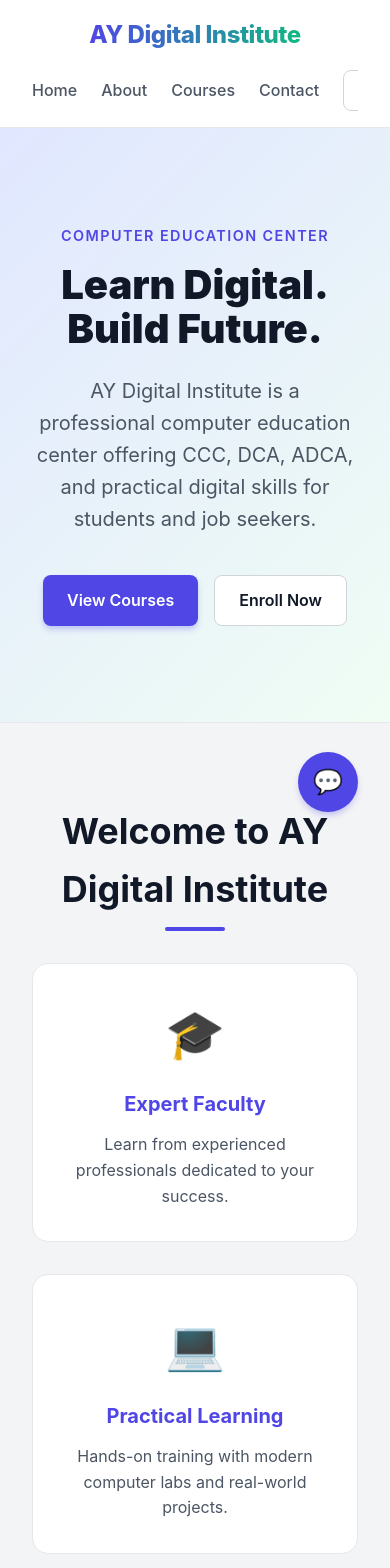
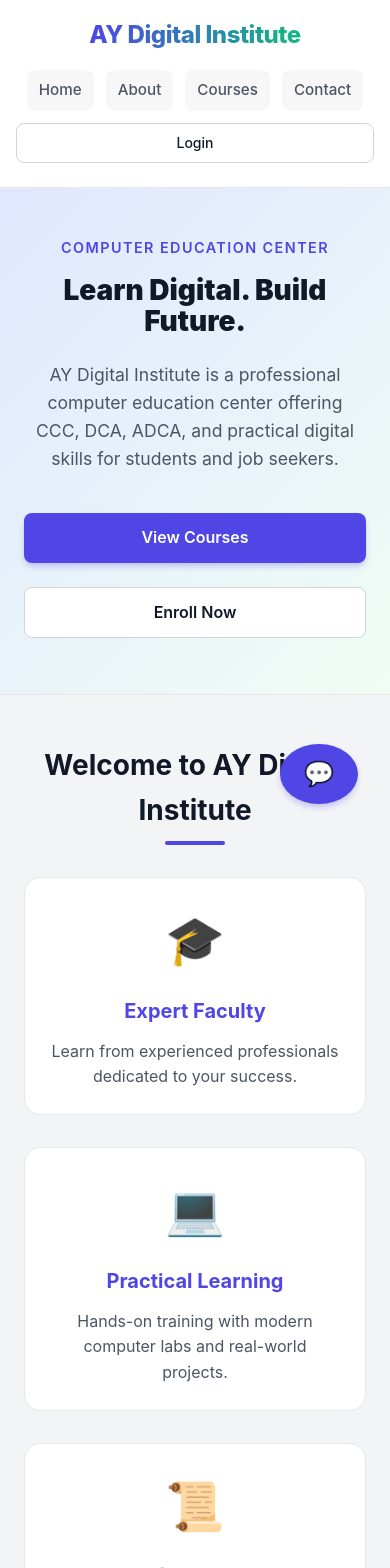
Before and after one commit to aydigitalinstitutes/website, a React (Vite) app: page / in a window 390 px wide. Shown: the top 1568 px of the page. Built offline with nearby package versions, Linux system fonts and the light colour scheme; no server answers.

Commit message:
fix: improve mobile responsiveness and layout

```diff
--- a/src/App.css
+++ b/src/App.css
@@ -10,6 +10,8 @@
   --shadow-sm: 0 1px 2px 0 rgba(0, 0, 0, 0.05);
   --shadow-md: 0 4px 6px -1px rgba(0, 0, 0, 0.1), 0 2px 4px -1px rgba(0, 0, 0, 0.06);
   --shadow-lg: 0 10px 15px -3px rgba(0, 0, 0, 0.1), 0 4px 6px -2px rgba(0, 0, 0, 0.05);
+  --spacing-section: 5rem;
+  --spacing-section-mobile: 3rem;
 }
 
 * {
@@ -56,6 +58,13 @@ ul {
   0% { box-shadow: 0 0 0 0 rgba(79, 70, 229, 0.4); }
   70% { box-shadow: 0 0 0 10px rgba(79, 70, 229, 0); }
   100% { box-shadow: 0 0 0 0 rgba(79, 70, 229, 0); }
+}
+
+@keyframes popIn {
+  to {
+    opacity: 1;
+    transform: translateY(0) scale(1);
+  }
 }
 
 /* Layout */
@@ -117,6 +126,7 @@ ul {
   max-width: 800px;
   margin: 0 auto;
   animation: slideUp 0.8s ease-out;
+  width: 100%;
 }
 
 .hero-kicker {
@@ -149,6 +159,7 @@ ul {
   display: flex;
   gap: 1rem;
   justify-content: center;
+  flex-wrap: wrap;
 }
 
 /* Buttons */
@@ -195,12 +206,13 @@ ul {
 
 /* Sections */
 .section {
-  padding: 5rem 2rem;
+  padding: var(--spacing-section) 2rem;
 }
 
 .section-inner {
   max-width: 1200px;
   margin: 0 auto;
+  width: 100%;
 }
 
 .section h2 {
@@ -224,7 +236,7 @@ ul {
 /* Cards Grid */
 .cards {
   display: grid;
-  grid-template-columns: repeat(auto-fit, minmax(300px, 1fr));
+  grid-template-columns: repeat(auto-fit, minmax(250px, 1fr)); /* Reduced from 300px for mobile */
   gap: 2rem;
 }
 
@@ -237,8 +249,6 @@ ul {
   animation: fadeIn 0.5s ease-out backwards;
 }
 
-/* Staggered animation for cards would require nth-child or JS,
-   keeping simple here or using a loop if SCSS */
 .card:nth-child(1) { animation-delay: 0.1s; }
 .card:nth-child(2) { animation-delay: 0.2s; }
 .card:nth-child(3) { animation-delay: 0.3s; }
@@ -327,7 +337,7 @@ ul {
   justify-content: center;
   padding: 2rem;
   background: linear-gradient(135deg, #667eea 0%, #764ba2 100%);
-  min-height: calc(100vh - 73px); /* Adjust for header */
+  min-height: calc(100vh - 73px);
 }
 
 .login-container {
@@ -336,7 +346,7 @@ ul {
   padding: 2.5rem;
   border-radius: 1rem;
   box-shadow: 0 20px 25px -5px rgba(0, 0, 0, 0.1), 0 10px 10px -5px rgba(0, 0, 0, 0.04);
-  width: 100%;
+  width: 90%;
   max-width: 400px;
   animation: slideUp 0.5s ease-out;
 }
@@ -375,6 +385,7 @@ ul {
   font-family: inherit;
   font-size: 1rem;
   transition: all 0.2s;
+  width: 100%;
 }
 
 .form-group input:focus,
@@ -398,6 +409,35 @@ ul {
   font-size: 0.9rem;
   text-align: center;
   animation: fadeIn 0.3s ease-out;
+}
+
+.password-input-container {
+  position: relative;
+  display: flex;
+  align-items: center;
+}
+
+.password-input-container input {
+  width: 100%;
+  padding-right: 2.5rem;
+}
+
+.password-toggle-btn {
+  position: absolute;
+  right: 0.5rem;
+  background: none;
+  border: none;
+  cursor: pointer;
+  color: #6b7280;
+  font-size: 1.2rem;
+  padding: 0.25rem;
+  display: flex;
+  align-items: center;
+  justify-content: center;
+}
+
+.password-toggle-btn:hover {
+  color: var(--primary);
 }
 
 /* Dashboard */
@@ -464,7 +504,7 @@ ul {
   right: 2rem;
   z-index: 1000;
   display: flex;
-  flex-direction: column-reverse; /* Main button at bottom */
+  flex-direction: column-reverse;
   align-items: center;
   gap: 1rem;
 }
@@ -505,13 +545,6 @@ ul {
   opacity: 0;
   transform: translateY(20px) scale(0.8);
   animation: popIn 0.3s forwards;
-}
-
-@keyframes popIn {
-  to {
-    opacity: 1;
-    transform: translateY(0) scale(1);
-  }
 }
 
 .floating-btn:hover {
@@ -589,48 +622,110 @@ ul {
   font-size: 0.9rem;
 }
 
-@media (max-width: 768px) {
-  .site-footer {
-    text-align: center;
+/* =========================================
+   Responsive Design (Refactored)
+   ========================================= */
+
+@media (max-width: 1024px) {
+  .hero h1 {
+    font-size: 3rem;
   }
 }
 
-/* Responsive */
 @media (max-width: 768px) {
-  .hero h1 { font-size: 2.5rem; }
-  .dashboard-grid { grid-template-columns: 1fr; }
-  .list { grid-template-columns: 1fr; }
-  .nav { display: none; } /* Simplified for mobile - normally needs burger menu */
-  /* Quick mobile nav fix for this demo */
-  .site-header { flex-direction: column; gap: 1rem; }
-  .nav { display: flex; width: 100%; justify-content: space-between; overflow-x: auto; }
+  /* Spacing Adjustments */
+  .section {
+    padding: var(--spacing-section-mobile) 1.5rem;
   }
 
-.password-input-container {
-  position: relative;
-  display: flex;
-  align-items: center;
+  .hero {
+    padding: 3rem 1.5rem;
   }
 
-.password-input-container input {
-  width: 100%;
-  padding-right: 2.5rem; /* Make room for the eye icon */
+  /* Typography */
+  .hero h1 {
+    font-size: 2.25rem;
   }
 
-.password-toggle-btn {
-  position: absolute;
-  right: 0.5rem;
-  background: none;
-  border: none;
-  cursor: pointer;
-  color: #6b7280;
-  font-size: 1.2rem;
-  padding: 0.25rem;
-  display: flex;
-  align-items: center;
-  justify-content: center;
+  .hero-text {
+    font-size: 1.1rem;
   }
 
-.password-toggle-btn:hover {
-  color: var(--primary);
+  /* Navigation: Multi-line wrap instead of hidden overflow */
+  .site-header {
+    flex-direction: column;
+    padding: 1rem;
+    gap: 1rem;
   }
+
+  .nav {
+    width: 100%;
+    flex-wrap: wrap;
+    justify-content: center;
+    gap: 0.75rem;
+  }
+
+  .nav a {
+    padding: 0.5rem 0.75rem;
+    background: rgba(0,0,0,0.03); /* Better touch targets */
+    border-radius: 0.5rem;
+    font-size: 0.95rem;
+  }
+
+  /* Layout Breakpoints */
+  .dashboard-grid {
+    grid-template-columns: 1fr;
+  }
+
+  .list {
+    grid-template-columns: 1fr;
+  }
+
+  /* Footer */
+  .site-footer {
+    text-align: center;
+    padding-top: 3rem;
+  }
+
+  .footer-content {
+    gap: 2rem;
+  }
+}
+
+@media (max-width: 480px) {
+  /* Adjustments for smaller phones */
+  .hero h1 {
+    font-size: 1.75rem;
+  }
+
+  .section h2 {
+    font-size: 1.75rem;
+  }
+
+  .card {
+    padding: 1.5rem;
+  }
+
+  /* Buttons expand to full width for easier tapping */
+  .btn {
+    width: 100%;
+    margin-bottom: 0.5rem;
+  }
+
+  .hero-actions {
+    flex-direction: column;
+    width: 100%;
+  }
+
+  .login-container {
+    padding: 1.5rem;
+  }
+
+  .contact-board {
+    padding: 1.5rem;
+  }
+
+  .contact-board h3 {
+    font-size: 1.5rem;
+  }
+}
```
Lines whose indentation alone changed are shown as unchanged.
